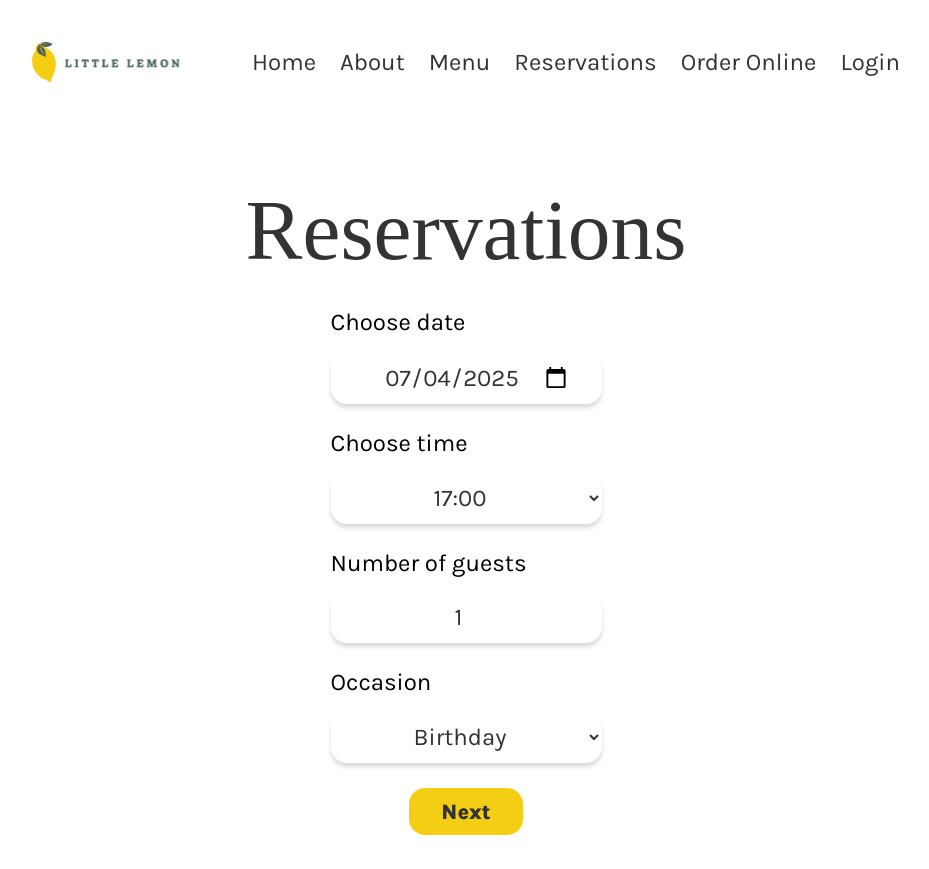
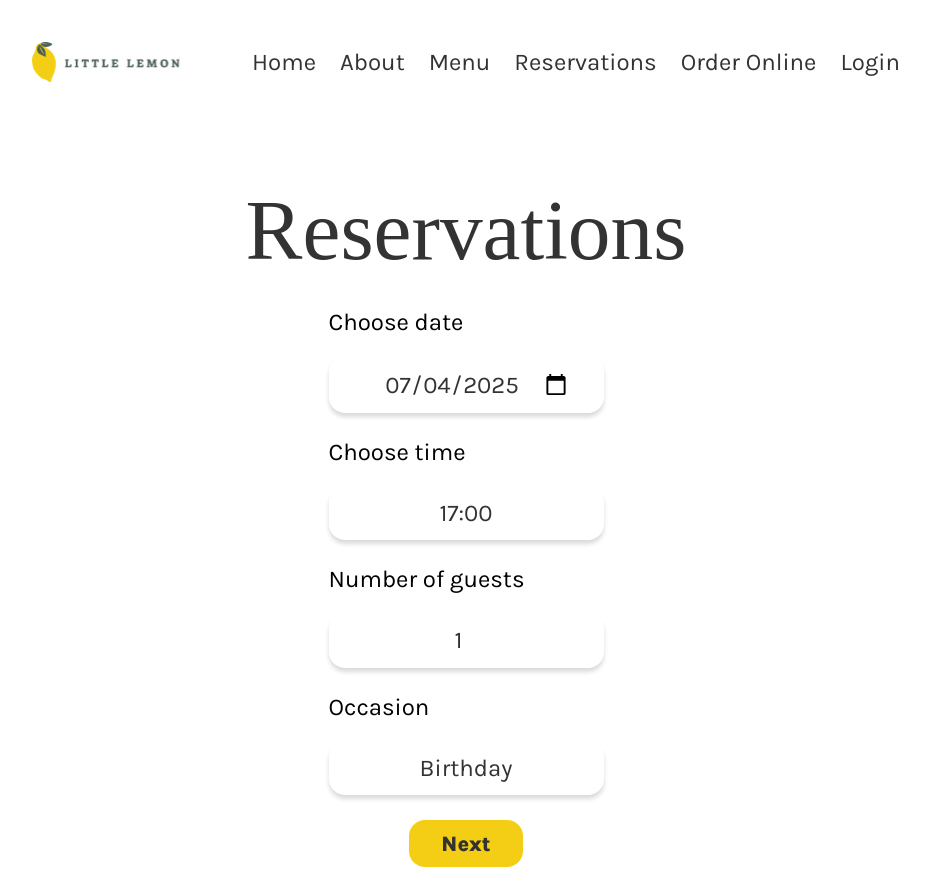
Before and after one commit to PierreMinet/little-lemon-book, a React (Create React App) app: page /booking in a window 1280 px wide. Shown: the top 869 px of the page, without its empty margins (174-1103 px from the left). Built offline with nearby package versions, Linux system fonts and the light colour scheme; a web font is replaced by a local one.

Commit message:
Add ARIA labels, add Formik validation to remaining form fields

```diff
--- a/package.json
+++ b/package.json
@@ -13,6 +13,7 @@
     "react-dom": "^19.1.0",
     "react-router-dom": "^6.30.1",
     "react-scripts": "5.0.1",
+    "react-select": "^5.10.2",
     "web-vitals": "^2.1.4",
     "yup": "^1.6.1"
   },
--- a/src/App.css
+++ b/src/App.css
@@ -279,7 +279,7 @@ form {
 .form-div {
   display: flex;
   flex-direction: column;
-  gap: 15px;
+  gap: 20px;
   margin-bottom: 25px;
 }
 
@@ -288,7 +288,7 @@ input, select {
   text-decoration: none;
   background-color: transparent;
   color: var(--secondary-black);
-  border: none;
+  border: 2px solid transparent;
   border-radius: 16px;
   padding: 0.7rem 2rem;
   min-width: 15%;
@@ -304,12 +304,34 @@ input, select {
   box-shadow: 0px 4px 4px #00000025;
 }
 
-input:hover, select:hover {
+input:hover, Select:hover {
   background-color: var(--secondary-gray);
 }
 
-select {
+input:invalid, Select:invalid {
+  border: 2px solid rgb(211, 0, 0);
+}
+
+Select {
   padding: 0.7rem 0;
+  appearance: none;
+}
+
+::picker(select) {
+  font-family: "Karla", sans-serif;
+  font-optical-sizing: auto;
+  font-weight: 400;
+  font-style: normal;
+  font-size: 18pt;
+  padding: 0.7rem 2rem;
+  border: none;
+}
+
+.error {
+  position: absolute;
+  margin-top: 102px;
+  color: rgb(211, 0, 0);
+  font-style: italic;
 }
 
 @media screen and (max-width: 400px) {
--- a/src/components/BookingForm.js
+++ b/src/components/BookingForm.js
@@ -26,9 +26,9 @@ function BookingForm(props) {
             }
         },
         validationSchema: Yup.object({
-            date: Yup.date().required("Required"),
+            date: Yup.date().required("Required").min(formatDate(today)),
             time: Yup.string().required("Required"),
-            guestsAmount: Yup.number().required("Required").positive().integer().min(1).max(10),
+            guestsAmount: Yup.number().required("Required").positive().integer().min(1, 'The minimum amount of guests is 1.').max(10, 'The maximum amount of guests is 10.'),
             resOccasion: Yup.string().required("Required"),
         }),
     });
@@ -94,10 +94,12 @@ function BookingForm(props) {
                 id="res-time"
                 value={time}
                 onChange={(e) => setTime(e.target.value)}
-                required
-                >
+                required>
                     {timesOptions};
                 </select>
+                {formik.touched.timesOptions && formik.errors.timesOptions && (
+                <div className="error">{formik.errors.timesOptions}</div>
+                )}
             </div>
             <div className="form-div">
                 <label htmlFor="guests" className="lead-text">
@@ -105,7 +107,7 @@ function BookingForm(props) {
                 </label>
                 <input
                 type="number"
-                placeholder="1"
+                placeholder="Guests"
                 min={1}
                 max={10}
                 id="guests"
@@ -127,13 +129,15 @@ function BookingForm(props) {
                 id="occasion"
                 value={resOccasion}
                 onChange={(e) => setResOccasion(e.target.value)}
-                required
-                >
+                required>
                     {occasionOptions}
                 </select>
+                {formik.touched.resOccasion && formik.errors.resOccasion && (
+                <div className="error">{formik.errors.resOccasion}</div>
+                )}
             </div>
             <div className="form-div">
-                <button type="submit" style={{margin:"auto"}} className='button-normal section-category'>Next</button>
+                <button type="submit" aria-label="Submit booking form" style={{margin:"auto"}} className='button-normal section-category'>Next</button>
             </div>
         </form>
     );
--- a/src/components/ConfirmedBooking.js
+++ b/src/components/ConfirmedBooking.js
@@ -10,7 +10,7 @@ function ConfirmedBooking() {
                 <p style={{marginLeft:"auto", marginRight:"auto", display:"block"}}>Your reservation has been properly handled !</p>
             </div>
             <div className='main-div' style={{marginTop:"25px"}}>
-                <Link to="/" className='button-normal section-category' style={{marginLeft:"auto", marginRight:"auto", display:"block"}}>Back to homepage</Link>
+                <Link to="/" aria-label="Home page" className='button-normal section-category' style={{marginLeft:"auto", marginRight:"auto", display:"block"}}>Back to homepage</Link>
             </div>
         </article>
     );
--- a/src/components/Header.js
+++ b/src/components/Header.js
@@ -9,7 +9,7 @@ function Header() {
                     <h1>Little Lemon</h1>
                     <h3 style={{color:"#EDEFEE"}}>Chicago</h3>
                     <p className="lead-text">We are a family owned Mediterranean restaurant, focused on traditional recipes served with a modern twist.</p>
-                    <Link to="/booking" style={{marginTop: 25}} className='button-normal section-category'>Reserve a table</Link>
+                    <Link to="/booking" aria-label="Book a table" style={{marginTop: 25}} className='button-normal section-category'>Reserve a table</Link>
                 </div>
                 <div className='hero-image'>
                     <img src={hero} width={375} height={415} alt="Hero image" />
--- a/src/components/Nav.js
+++ b/src/components/Nav.js
@@ -6,12 +6,12 @@ function Nav() {
         <nav>
             <img src={logo} alt="Logo" />
             <ul>
-                <Link to="/" className='lead-text'>Home</Link>
-                <Link className='lead-text'>About</Link>
-                <Link className='lead-text'>Menu</Link>
-                <Link to="/booking" className='lead-text'>Reservations</Link>
-                <Link className='lead-text'>Order Online</Link>
-                <Link className='lead-text'>Login</Link>
+                <Link to="/" aria-label="Home page" className='lead-text'>Home</Link>
+                <Link aria-label="About" className='lead-text'>About</Link>
+                <Link aria-label="Menu" className='lead-text'>Menu</Link>
+                <Link aria-label="Booking page" to="/booking" className='lead-text'>Reservations</Link>
+                <Link aria-label="Order online" className='lead-text'>Order Online</Link>
+                <Link aria-label="Login" className='lead-text'>Login</Link>
             </ul>
         </nav>
     );
--- a/src/components/Specials.js
+++ b/src/components/Specials.js
@@ -6,7 +6,7 @@ function Specials() {
         <article className="large-div">
             <div className='main-div title-div'>
                 <h2 style={{color:"#333333"}}>This week's specials!</h2>
-                <Link to="/" style={{marginLeft: "auto"}} className='button-normal section-category'>Online Menu</Link>
+                <Link to="/" aria-label="Food menu" style={{marginLeft: "auto"}} className='button-normal section-category'>Online Menu</Link>
             </div>
             <div className='main-div' style={{marginTop:"50px"}}>
                     <div className="card">
```
Also changed, not shown: 1 other file (tests, documents, lock files or other folders).
